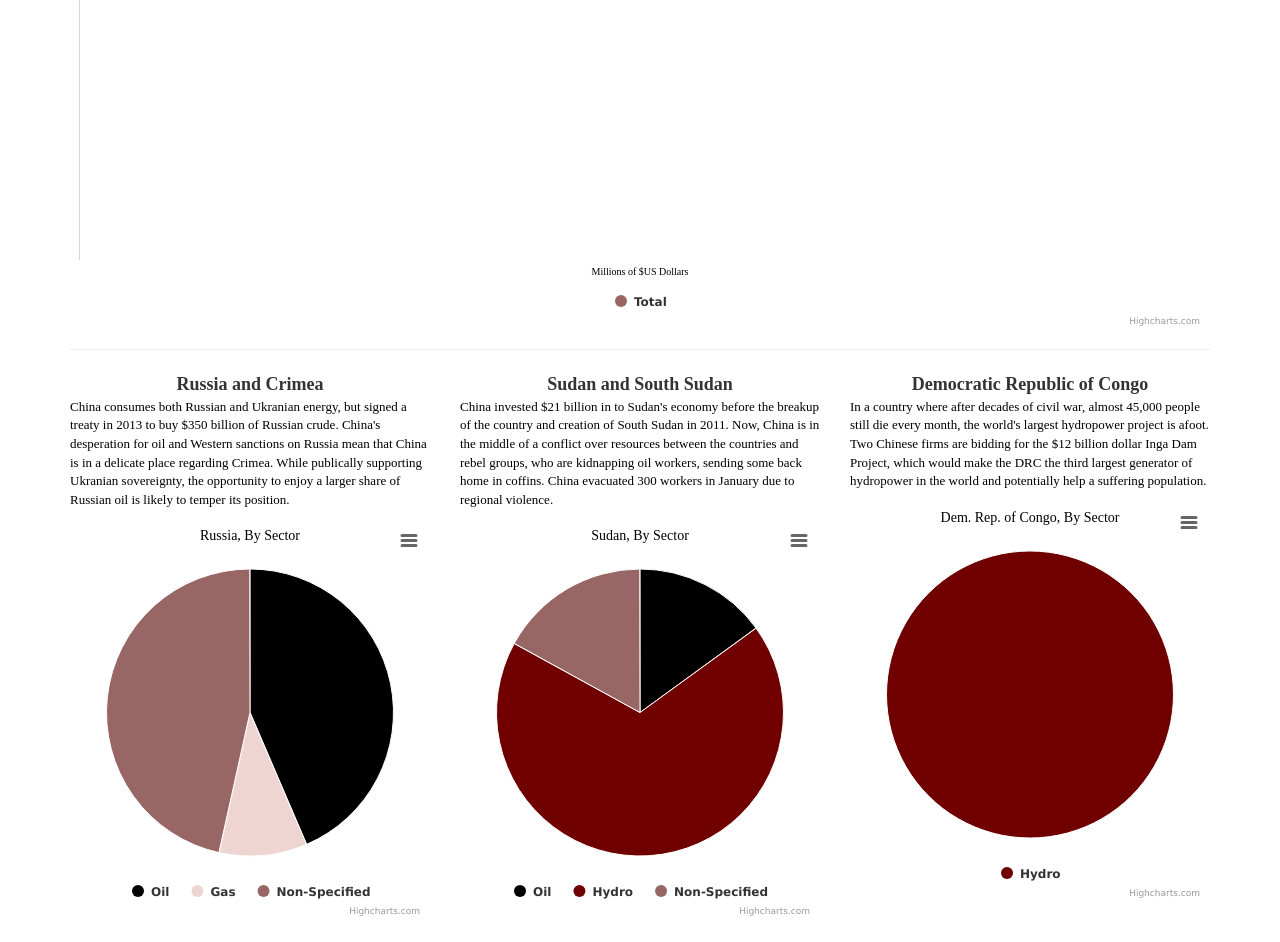
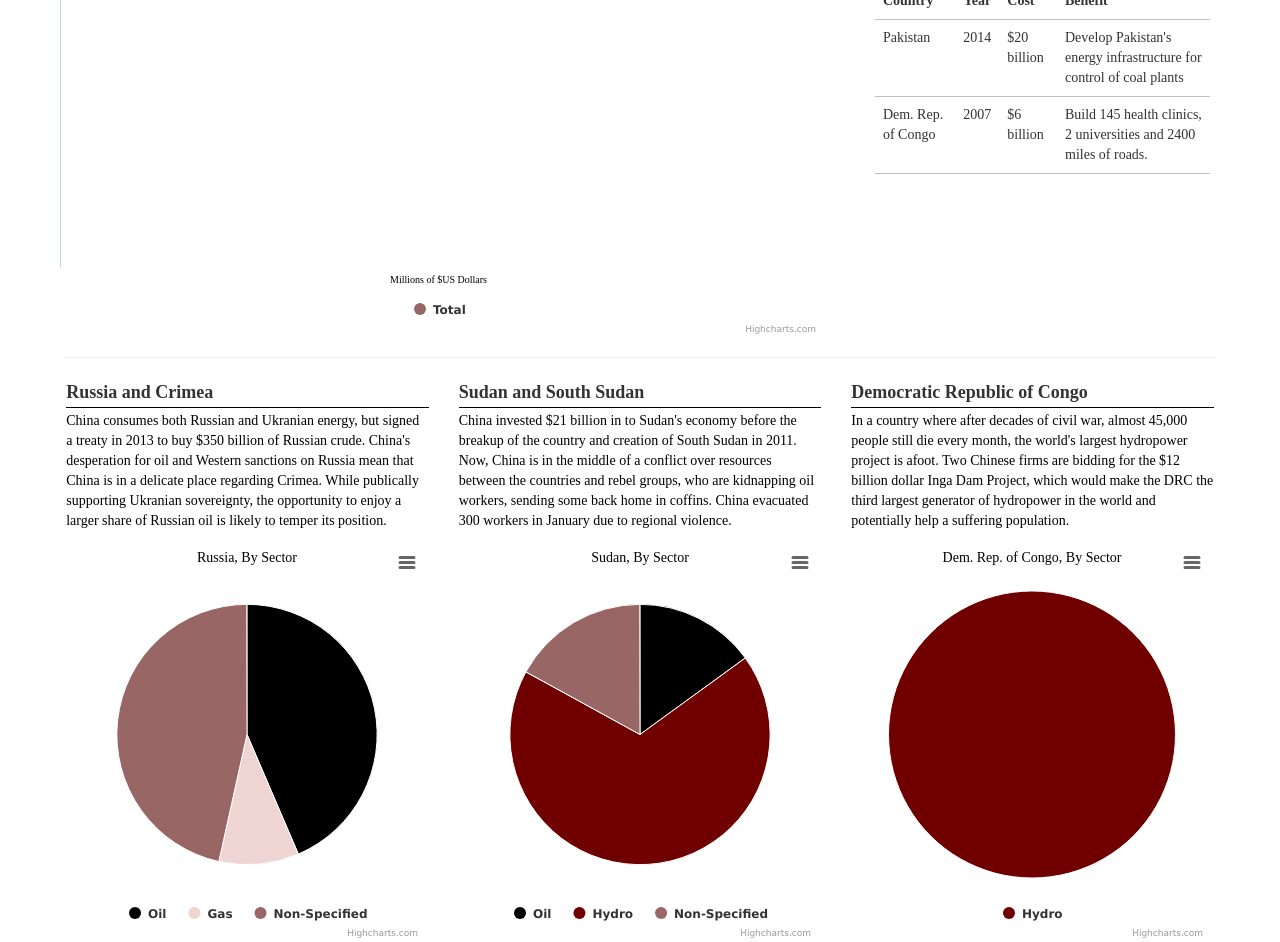
Before and after one commit to alblaine/Data, a plain HTML site: page test.html in a window 1280 px wide. Shown: the part 756-1698 px from the top of the page. Before the commit the page ends 1676 px from the top, so only its background shows below. Drawn offline with nearby package versions, Linux system fonts and the light colour scheme; no server answers; a web font is replaced by a local one.

Commit message:
second commit

```diff
--- a/styles.css
+++ b/styles.css
@@ -1,10 +1,23 @@
+.container {
+   width: 92%;
 
+}
+
+
+html, body {
+   padding: 0;
+   margin: 0;
+   height: 100%;
+   width: 100%;
+
+}
 th {
     font-weight: bold;
     text-align: left;
 }
 td, th {
-    padding: 5px;
+    padding-right: 5px;
+    margin-left: 0;
     border-bottom: 1px solid silver;
     height: 20px;
 }
@@ -41,6 +54,16 @@ thead th {
 
 }
 
+
+.table {
+   padding-top: .5em;
+   font-family: TimesNewRoman;
+   width: 90%;
+   margin: 0 auto;
+   text-align: left;
+
+}
+
 .title {
    padding-bottom: .25em;
    border-bottom: solid 1px black;
@@ -61,17 +84,12 @@ thead th {
 }
 
 
-#map {
-   position: relative !important;
-   width: 37.5 em;
-
-}
 
 p {
    padding-top: .25em;
    font-family: TimesNewRoman, serif;
    color: black;
-   font-size: 13px;
+   font-size: 100%;
 }
 
 #modal {
--- a/test.html
+++ b/test.html
@@ -2,8 +2,10 @@
 
 <html>
 <head>
-    <title>Page Title</title>
+    <title>China: Energy and Conflict</title>
+         <meta name="viewport" content="width=device-width, initial-scale=1">
         <script src="http://ajax.googleapis.com/ajax/libs/jquery/1.11.0/jquery.min.js"></script>
+
     <script src="http://code.highcharts.com/highcharts.js"></script>
     <script src="http://code.highcharts.com/highcharts-more.js"></script>
 
@@ -170,86 +172,11 @@
             date.push($year.attr("date"));
 
 
-         /*   Algeria.push(parseInt($year.find('Algeria').text()));
-            Angola.push(parseInt($year.find('Angola').text()));
-            Argentina.push(parseInt($year.find('Argentina').text()));
-            Australia.push(parseInt($year.find('Australia').text()));
-            Austria.push(parseInt($year.find('Austria').text()));
-            Bahrain.push(parseInt($year.find('Bahrain').text()));
-            Bangladesh.push(parseInt($year.find('Bangladesh').text()));
-            Belgium.push(parseInt($year.find('Belgium').text()));
-            Benin.push(parseInt($year.find('Benin').text()));
-            Bolivia.push(parseInt($year.find('Bolivia').text()));
-            Brazil.push(parseInt($year.find('Brazil').text()));
-            Brunei.push(parseInt($year.find('Brunei').text()));
-            Bulgaria.push(parseInt($year.find('Bulgaria').text()));
-            Cameroon.push(parseInt($year.find('Cameroon').text()));
-            Canada.push(parseInt($year.find('Canada').text()));
-            Chile.push(parseInt($year.find('Chile').text())); */
+
             China.push(parseInt($year.find('China').text()));
-            /*Colombia.push(parseInt($year.find('Colombia').text()));
-            Cuba.push(parseInt($year.find('Cuba').text()));
-            Denmark.push(parseInt($year.find('Denmark').text()));
-            Ecuador.push(parseInt($year.find('Ecuador').text()));
-            Egypt.push(parseInt($year.find('Egypt').text()));
-            Ethiopia.push(parseInt($year.find('Ethiopia').text()));
-            Finland.push(parseInt($year.find('Finland').text()));
-            France.push(parseInt($year.find('France').text()));
-            Gabon.push(parseInt($year.find('Gabon').text()));
-            Germany.push(parseInt($year.find('Germany').text()));
-            Ghana.push(parseInt($year.find('Ghana').text()));
-            Greece.push(parseInt($year.find('Greece').text()));
-            Guatemala.push(parseInt($year.find('Guatemala').text()));
-            Haiti.push(parseInt($year.find('Haiti').text()));
-            Honduras.push(parseInt($year.find('Honduras').text()));
-            HongKong.push(parseInt($year.find('Hong_x0020_Kong_x002C__x0020_China').text()));
-            Hungary.push(parseInt($year.find('Hungary').text()));
-            Iceland.push(parseInt($year.find('Iceland').text()));
-            India.push(parseInt($year.find('India').text()));
-            Indonesia.push(parseInt($year.find('Indonesia').text()));
-            Iraq.push(parseInt($year.find('Iraq').text()));
-            Ireland.push(parseInt($year.find('Ireland').text()));
-            Israel.push(parseInt($year.find('Israel').text()));
-            Italy.push(parseInt($year.find('Italy').text()));
-            Jamaica.push(parseInt($year.find('Jamaica').text()));
-            Japan.push(parseInt($year.find('Japan').text()));
-            SouthKorea.push(parseInt($year.find('South_x0020_Korea').text()));
-            Malaysia.push(parseInt($year.find('Malaysia').text()));
-            Mexico.push(parseInt($year.find('Mexico').text()));
-            Mongolia.push(parseInt($year.find('Mongolia').text()));
-            Morocco.push(parseInt($year.find('Morocco').text()));
-            Mozambique.push(parseInt($year.find('Mozambique').text()));
-            Nepal.push(parseInt($year.find('Nepal').text()));
-            Netherlands.push(parseInt($year.find('Netherlands').text()));
-            Nicaragua.push(parseInt($year.find('Nicaragua').text()));
-            Nigeria.push(parseInt($year.find('Nigeria').text()));
-            Norway.push(parseInt($year.find('Norway').text()));
-            Oman.push(parseInt($year.find('Oman').text()));
-            Pakistan.push(parseInt($year.find('Pakistan').text()));
-            Panama.push(parseInt($year.find('Panama').text()));
-            Paraguay.push(parseInt($year.find('Paraguay').text()));
-            Peru.push(parseInt($year.find('Peru').text()));
-            Philippines.push(parseInt($year.find('Philippines').text()));
-            Qatar.push(parseInt($year.find('Qatar').text()));
-            SaudiArabia.push(parseInt($year.find('Saudi_x0020_Arabia').text()));
-            Senegal.push(parseInt($year.find('Senegal').text()));;
-            Singapore.push(parseInt($year.find('Singapore').text()));
-            SouthAfrica.push(parseInt($year.find('South_x0020_Africa').text()));
-            Spain.push(parseInt($year.find('Spain').text()));
-            Sweden.push(parseInt($year.find('Sweden').text()));
-            Switzerland.push(parseInt($year.find('Switzerland').text()));
-            Syria.push(parseInt($year.find('Syria').text()));
-            Tanzania.push(parseInt($year.find('Tanzania').text()));
-            Thailand.push(parseInt($year.find('Thailand').text()));
-            Tunisia.push(parseInt($year.find('Tunisia').text()));
-            Turkey.push(parseInt($year.find('Turkey').text()));
-            UK.push(parseInt($year.find('United_x0020_Kingdom').text())); */
+
             USA.push(parseInt($year.find('United_x0020_States').text()));
-           /* Venezuela.push(parseInt($year.find('Venezuela').text()));
-            Vietnam.push(parseInt($year.find('Vietnam').text()));
-            Zimbabwe.push(parseInt($year.find('Zimbabwe').text()));
 
-   */
         });
 
 
@@ -375,6 +302,7 @@ function writeChart(){
             tooltip: {valueSuffix: '$'
             },
             plotOptions: {
+                size: '90%',
                 series: {
 
                 pointPadding: 0.08,
@@ -428,7 +356,7 @@ function writeChart(){
             },
             plotOptions: {
                 pie: {
-                    size: '100%',
+                    size: '90%',
                     allowPointSelect: true,
                     cursor: 'pointer',
                     dataLabels: {
@@ -467,7 +395,7 @@ function writeChart(){
 
             plotOptions: {
                 pie: {
-                    size: '100%',
+                    size: '90%',
                     allowPointSelect: true,
                     cursor: 'pointer',
                     dataLabels: {
@@ -598,12 +526,12 @@ function writeChart(){
 
 <div class="container">
 
-
+<div class="headline"></div>
 
 <div class="row">
 
     <div class="col-md-12">
-        <div class="headline"></div>
+
        <h2 class="title">China: Energy Supremacy and Conflict</h2>
         <p class="text" id="about">In 2010, China surpassed the United States as the world's biggest energy consumer, and on March 24, 2014, became the largest net importer of oil. A substantial number of Chinese energy investments are in conflict zones and countries in political crisis. Can China help to solve these problems?  <br><br><b><i>About the Data:</b> This data comes from the Heritage Foundation, U.S. Energy Information Association (EIA),
         the World Bank and Gapminder.org.</i></p>
@@ -615,13 +543,47 @@ function writeChart(){
 
 
         <div id ="chart"></div>
+          <hr>
+    </div> <!--close row-->
+    <div class="row">
 
-   <hr>
+        <div class="col-md-8">
         <div id="chart2"></div>
+
+        </div>
+
+    <div class="col-md-4">
+        <div class="headline"></div>
+        <h3 class="title">Notable Investments</h3>
+        <div class="table-responsive">
+        <table class="table">
+
+        <tr>
+  <th>Country</th>
+  <th>Year</th>
+  <th>Cost</th>
+  <th>Benefit</th>
+
+  </tr>
+<tr>
+  <td>Pakistan</td>
+  <td>2014</td>
+  <td>$20 billion</td>
+  <td>Develop Pakistan's energy infrastructure
+  for control of coal plants</td>
+  </tr>
+<tr>
+  <td>Dem. Rep. of Congo</td>
+  <td>2007</td>
+  <td>$6 billion</td>
+  <td>Build 145 health clinics, 2 universities and 2400 miles of roads.</td>
+</tr>
 
 
 
-
+        </table>
+        </div>
+    </div>
 
 <!-- Modal -->
 <div class="modal fade" id="myModal" tabindex="-1" role="dialog" aria-labelledby="myModalLabel" aria-hidden="true">
@@ -655,24 +617,23 @@ function writeChart(){
 
 </script>
 
-
 </div> <!-- close row-->
 <hr>
 <div class="row">
 <div class="col-md-4 col-sm-12">
-        <h4 class="subtitle">Russia and Crimea</h4>
+        <h4 class="title">Russia and Crimea</h4>
         <p class="text">China consumes both Russian and Ukranian energy, but signed a treaty in 2013 to buy $350 billion of Russian crude. China's desperation for oil and Western sanctions on Russia mean that China is in a delicate place regarding Crimea. While publically supporting Ukranian sovereignty, the opportunity to enjoy a larger share of Russian oil is likely to temper its position.
         <div id="chart4"></div>
 
     </div>
 <div class="col-md-4 col-sm-12">
-    <h4 class="subtitle">Sudan and South Sudan</h4>
+    <h4 class="title">Sudan and South Sudan</h4>
         <p class="text">China invested $21 billion in to Sudan's economy before the breakup of the country and creation of South Sudan in 2011. Now, China is in the middle of a conflict over resources between the countries and rebel groups, who are kidnapping oil workers, sending some back home in coffins. China evacuated 300 workers in January due to regional violence. <div id="chart4"></div>
     <div id="chart3"></div>
 </div>
 <div class="col-md-4 col-sm-12">
 
-    <h4 class="subtitle">Democratic Republic of Congo</h4>
+    <h4 class="title">Democratic Republic of Congo</h4>
         <p class="text">In a country where after decades of civil war, almost 45,000 people still die every month, the world's largest hydropower project is afoot. Two Chinese firms are bidding for the $12 billion dollar Inga Dam Project, which would make the DRC the third largest generator of hydropower in the world and potentially help a suffering population.</p>
             <div id="chart5"></div>
 
```
